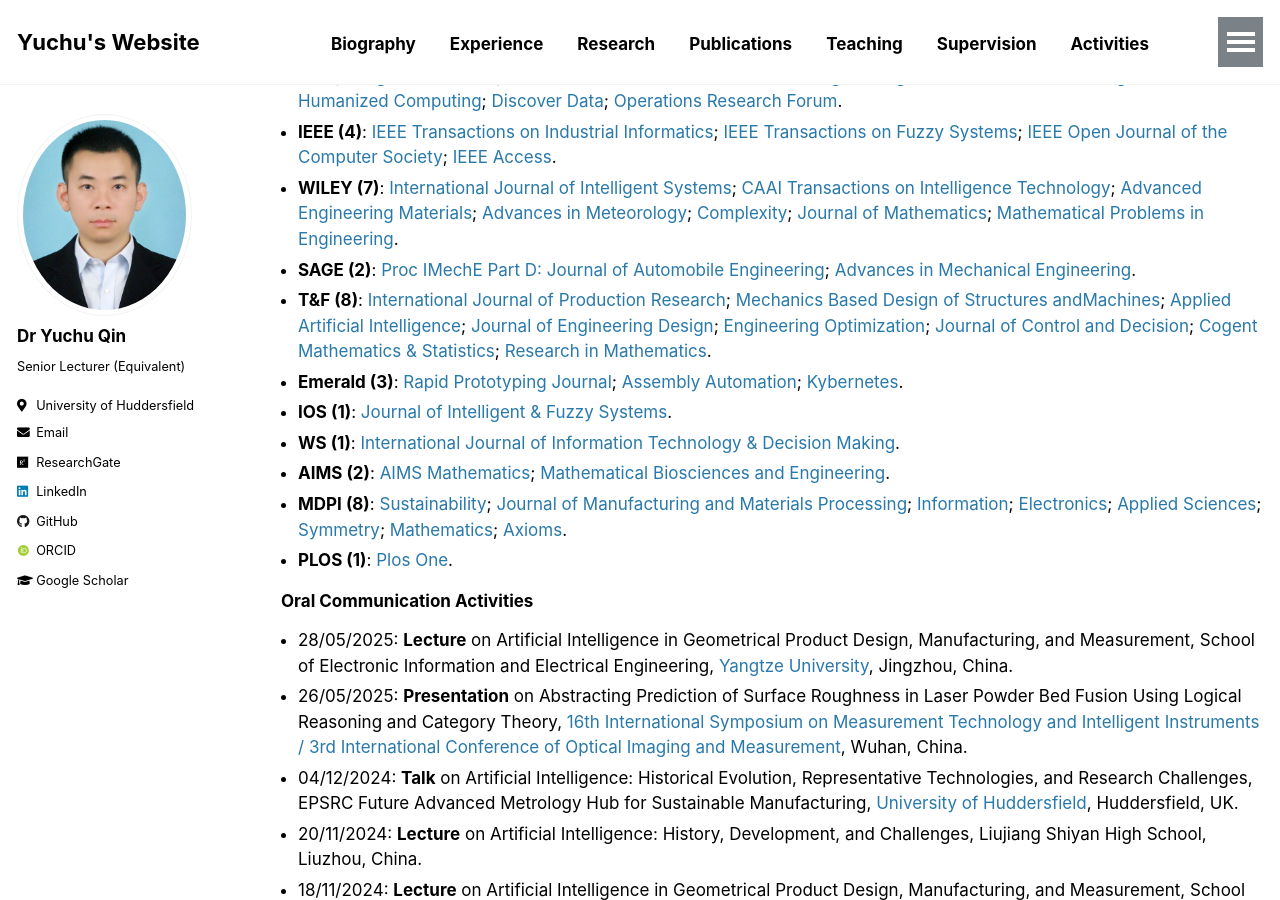
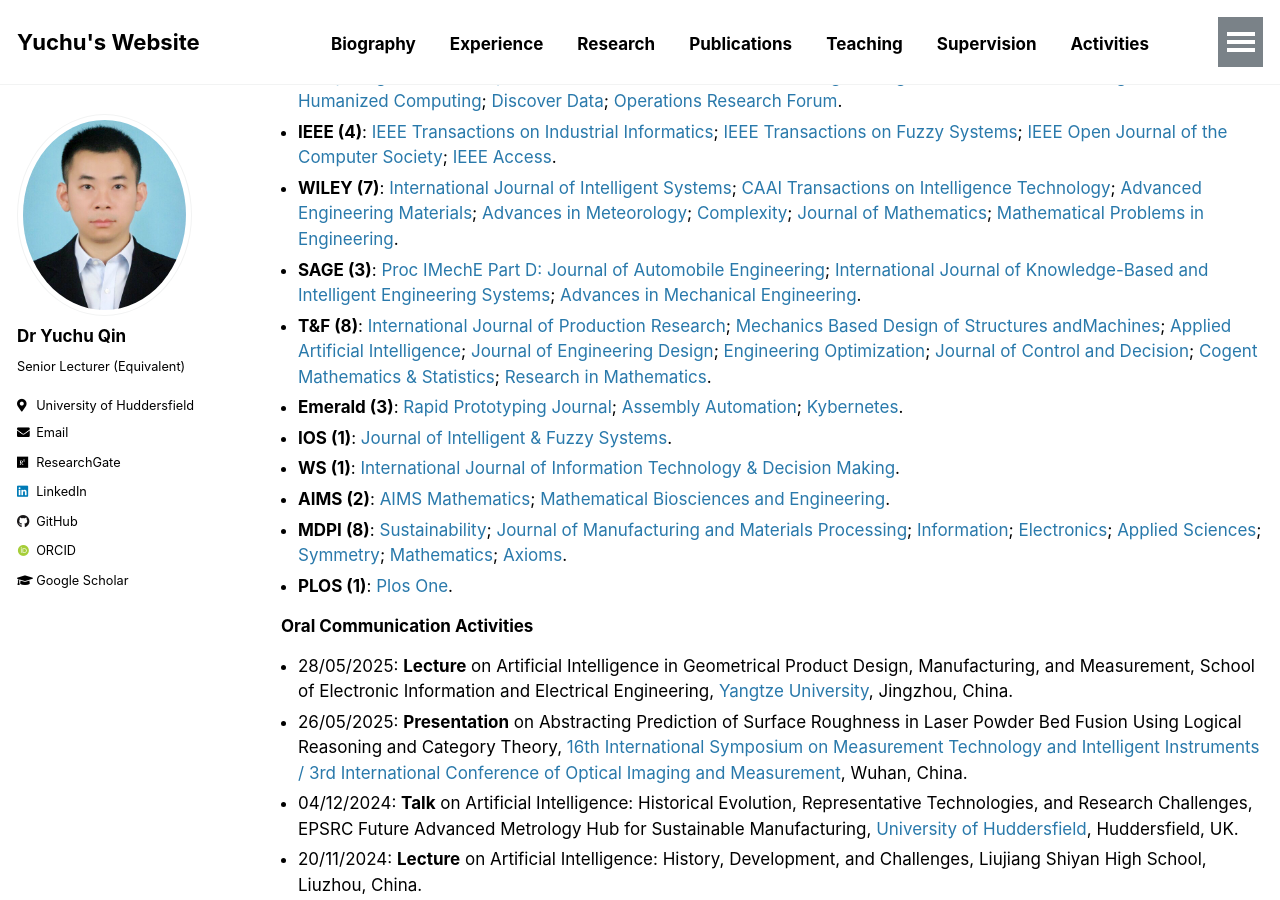
Before and after one commit to yuchu-qin/yuchu-qin.github.io, a Jekyll site: the page built from _pages/activities.md, in a window 1280 px wide and 900 px high, scrolled down 983 px. Built offline with Jekyll 4.4.1, drawn with Linux system fonts in a browser that asks for light colours; some web fonts are replaced; our own code applies the rules of GitHub Pages for plain Markdown files.

Commit message:
Update activities.md

```diff
--- a/_pages/activities.md
+++ b/_pages/activities.md
@@ -28,7 +28,7 @@ author_profile: true
 - **Springer (10)**: [Journal of Intelligent Manufacturing](https://link.springer.com/journal/10845); [The International Journal of Advanced Manufacturing Technology](https://link.springer.com/journal/170); [Computational and Applied Mathematics](https://link.springer.com/journal/40314); [International Journal of Machine Learning and Cybernetics](https://link.springer.com/journal/13042); [Granular Computing](https://link.springer.com/journal/41066); [Scientific Reports](https://www.nature.com/srep/); [Arabian Journal for Science and Engineering](https://link.springer.com/journal/13369); [Journal of Ambient Intelligence and Humanized Computing](https://link.springer.com/journal/12652); [Discover Data](https://link.springer.com/journal/44248); [Operations Research Forum](https://link.springer.com/journal/43069).
 - **IEEE (4)**: [IEEE Transactions on Industrial Informatics](https://ieeexplore.ieee.org/xpl/RecentIssue.jsp?punumber=9424); [IEEE Transactions on Fuzzy Systems](https://ieeexplore.ieee.org/xpl/RecentIssue.jsp?punumber=91); [IEEE Open Journal of the Computer Society](https://ieeexplore.ieee.org/xpl/RecentIssue.jsp?punumber=8782664); [IEEE Access](https://ieeeaccess.ieee.org/).
 - **WILEY (7)**: [International Journal of Intelligent Systems](https://onlinelibrary.wiley.com/journal/ijis); [CAAI Transactions on Intelligence Technology](https://ietresearch.onlinelibrary.wiley.com/journal/24682322); [Advanced Engineering Materials](https://advanced.onlinelibrary.wiley.com/journal/15272648); [Advances in Meteorology](https://onlinelibrary.wiley.com/journal/1306); [Complexity](https://onlinelibrary.wiley.com/journal/8503); [Journal of Mathematics](https://onlinelibrary.wiley.com/journal/1469); [Mathematical Problems in Engineering](https://onlinelibrary.wiley.com/journal/2629).
-- **SAGE (2)**: [Proc IMechE Part D: Journal of Automobile Engineering](https://journals.sagepub.com/home/pid); [Advances in Mechanical Engineering](https://journals.sagepub.com/home/ADE).
+- **SAGE (3)**: [Proc IMechE Part D: Journal of Automobile Engineering](https://journals.sagepub.com/home/pid); [International Journal of Knowledge-Based and Intelligent Engineering Systems](https://journals.sagepub.com/home/KES); [Advances in Mechanical Engineering](https://journals.sagepub.com/home/ADE).
 - **T&F (8)**: [International Journal of Production Research](https://www.tandfonline.com/journals/tprs20); [Mechanics Based Design of Structures andMachines](https://www.tandfonline.com/journals/lmbd20); [Applied Artificial Intelligence](https://www.tandfonline.com/journals/uaai20); [Journal of Engineering Design](https://www.tandfonline.com/journals/cjen20); [Engineering Optimization](https://www.tandfonline.com/journals/geno20); [Journal of Control and Decision](https://www.tandfonline.com/journals/tjcd20); [Cogent Mathematics & Statistics](https://www.tandfonline.com/journals/oama21); [Research in Mathematics](https://www.tandfonline.com/journals/oama23).
 - **Emerald (3)**: [Rapid Prototyping Journal](https://www.emerald.com/insight/publication/issn/1355-2546); [Assembly Automation](https://www.emerald.com/insight/publication/issn/0144-5154); [Kybernetes](https://www.emeraldgrouppublishing.com/journal/k).
 - **IOS (1)**: [Journal of Intelligent & Fuzzy Systems](https://www.iospress.com/catalog/journals/journal-of-intelligent-fuzzy-systems).
```
